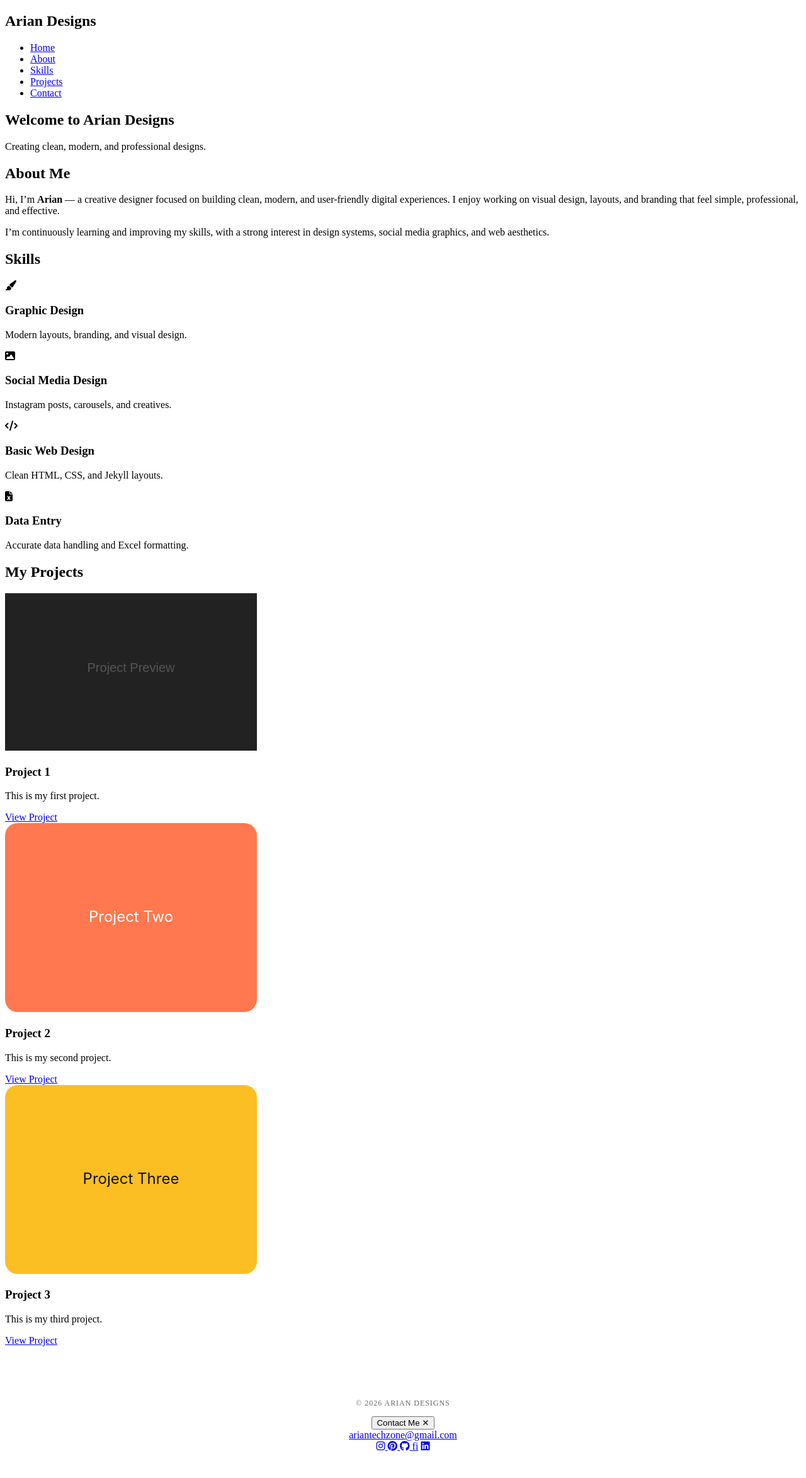
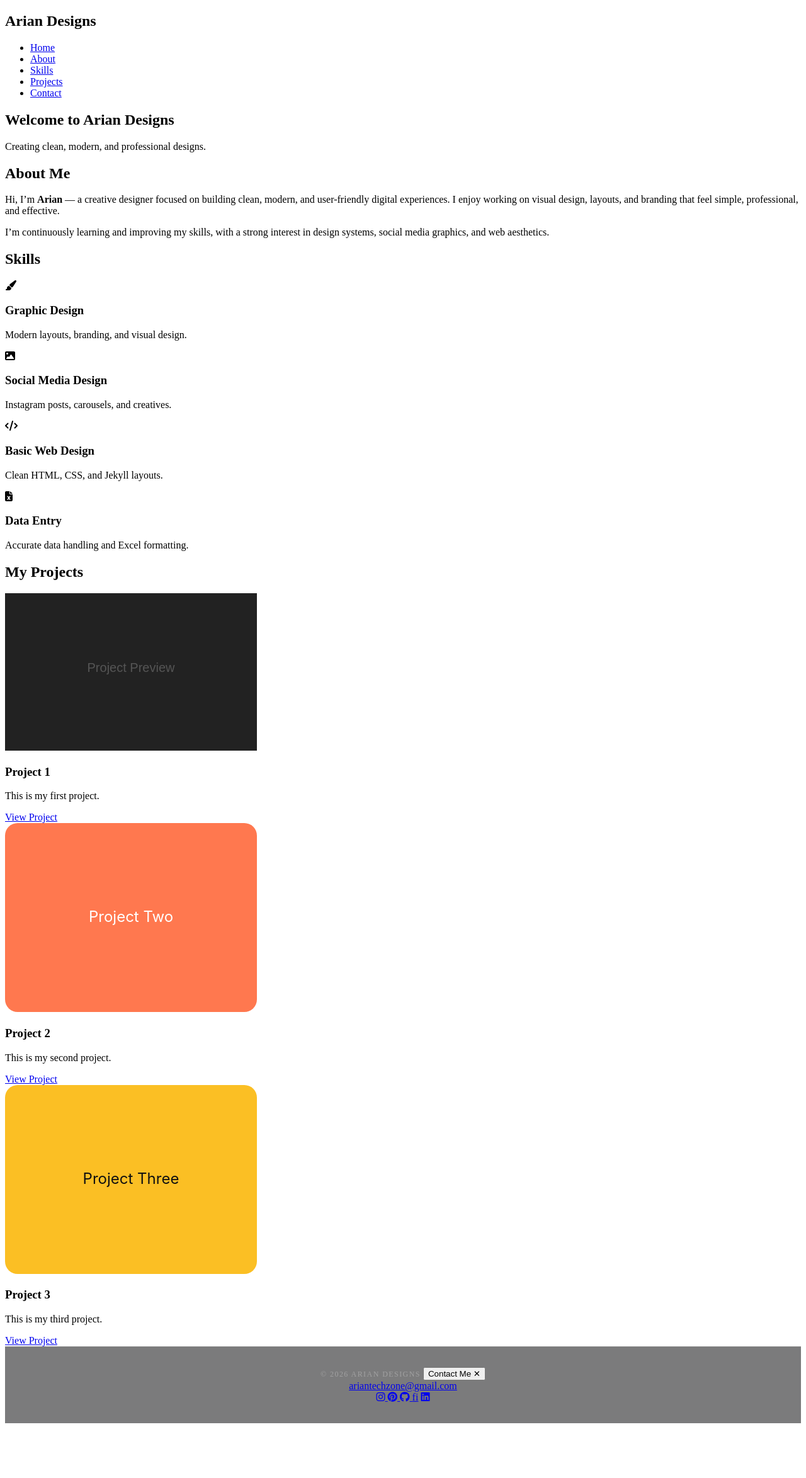
Before and after one commit to ariantechzone-stack/ariantechzone-stack.github.io, a Jekyll site: the page built from index.md, in a window 1280 px wide. Shown: the whole page at 63% size. Built offline with Jekyll 4.4.1, drawn with Linux system fonts in a browser that asks for light colours; after the commit the page ends 2268 px from its top, so only the background shows below that.

Commit message:
Update style.css

```diff
--- a/assets/css/style.css
+++ b/assets/css/style.css
@@ -1,6 +1,7 @@
 /* ==============================
-   Glassmorphism Footer
+   Glassmorphism Footer (Clean)
 ============================== */
+
 .site-footer {
   position: relative;
   background: rgba(15, 15, 18, 0.55);
@@ -8,55 +9,60 @@
   -webkit-backdrop-filter: blur(14px) saturate(140%);
   border-top: 1px solid rgba(255, 255, 255, 0.08);
 
-  color: #e6e6e6;
-  transition: background 0.6s ease, box-shadow 0.6s ease;
+  padding: 2rem 1rem;
+  text-align: center;
+  overflow: hidden;
+  transition: background 0.6s ease;
 }
 
-/* Active (Contact Open) */
+/* Footer active (contact open) */
 .site-footer.active {
   background: rgba(10, 10, 14, 0.75);
-  box-shadow:
-    0 -20px 60px rgba(0, 0, 0, 0.45),
-    inset 0 1px 0 rgba(255, 255, 255, 0.06);
 }
 
-/* Footer container spacing */
-.footer-container {
-  max-width: 900px;
-  margin: auto;
-  padding: 1.8rem 1rem;
-}
+/* ==============================
+   Footer Copy Text (FIXED)
+============================== */
 
-/* Footer copy text (2026 ARIAN DESIGNS) */
 .footer-copy-static {
   font-size: 0.75rem;
-  letter-spacing: 0.08em;
+  letter-spacing: 0.12em;
   text-transform: uppercase;
-  opacity: 0.6;
+  color: #b5b5b5;
+
+  /* IMPORTANT: no background here */
+  background: none;
+
+  display: inline-block;
+  opacity: 0.65;
+  transform: translateY(0);
   transition: opacity 0.6s ease, transform 0.6s ease;
 }
 
-/* Hide on contact open */
+/* Hidden state */
 .footer-copy-static.hide {
   opacity: 0;
-  transform: translateY(20px);
+  transform: translateY(28px);
 }
 
-/* Show when closed */
+/* Visible state */
 .footer-copy-static.show {
-  opacity: 0.6;
+  opacity: 0.65;
   transform: translateY(0);
 }
 
-/* Soft ambient glow under footer */
+/* ==============================
+   Footer Glow
+============================== */
+
 .site-footer::after {
   content: "";
   position: absolute;
   left: 50%;
-  bottom: -35px;
+  bottom: -32px;
   transform: translateX(-50%);
-  width: 85%;
-  height: 70px;
+  width: 80%;
+  height: 65px;
 
   background: radial-gradient(
     ellipse at center,
@@ -65,88 +71,9 @@
     transparent 70%
   );
 
-  filter: blur(28px);
+  filter: blur(26px);
   opacity: 0;
   pointer-events: none;
-  transition: opacity 0.6s ease;
-}
-
-.site-footer.active::after {
-  opacity: 1;
-}
-/* ==============================
-   Footer Copy Animations
-============================== */
-.footer-copy-static {
-  text-align: center;
-  padding: 0.8rem 0;
-  color: #666;
-  font-size: 0.75rem;
-  background: #fff;
-  transition: transform 0.6s ease, opacity 0.6s ease;
-  position: relative;
-  z-index: 10;
-}
-
-.footer-copy-static.hide {
-  opacity: 0;
-  transform: translateY(30px);
-}
-
-.footer-copy-static.show {
-  opacity: 1;
-  transform: translateY(0);
-}
-
-/* ==============================
-   Footer / Contact Reveal
-============================== */
-.site-footer {
-  position: relative;
-  z-index: 10;
-  overflow: hidden;
-  max-height: 120px;
-  opacity: 1;
-  transform: translateY(0);
-  background: #ffffff;
-  color: #333;
-  transition:
-    max-height 0.8s ease,
-    transform 0.6s ease,
-    opacity 0.6s ease,
-    background 0.6s ease,
-    color 0.6s ease;
-  padding: 2.5rem 1rem;
-  text-align: center;
-}
-
-/* Footer active background + glow */
-.site-footer.active {
-  max-height: 600px;
-  background: linear-gradient(135deg, #0b0b0d, #121218, #0b0b0d);
-  color: #ccc;
-}
-
-/* Footer Glow */
-.site-footer::after {
-  content: "";
-  position: absolute;
-  left: 50%;
-  bottom: -30px;
-  transform: translateX(-50%);
-  width: 80%;
-  height: 60px;
-  border-radius: 50%;
-  background: radial-gradient(
-    ellipse at center,
-    rgba(240,90,40,0.35),
-    rgba(221,42,123,0.25),
-    transparent 70%
-  );
-  filter: blur(22px);
-  opacity: 0;
-  pointer-events: none;
-  z-index: 1;
   transition: opacity 0.6s ease;
 }
 
@@ -156,10 +83,11 @@
 }
 
 @keyframes footer-glow-pulse {
-  0% { box-shadow: 0 0 6px rgba(240,90,40,0.35), 0 0 14px rgba(221,42,123,0.25); }
-  50% { box-shadow: 0 0 14px rgba(240,90,40,0.35), 0 0 28px rgba(221,42,123,0.25); }
-  100% { box-shadow: 0 0 6px rgba(240,90,40,0.35), 0 0 14px rgba(221,42,123,0.25); }
+  0% { transform: translateX(-50%) scale(1); }
+  50% { transform: translateX(-50%) scale(1.08); }
+  100% { transform: translateX(-50%) scale(1); }
 }
+
 
 /* Blur background behind footer */
 body::before {
```
